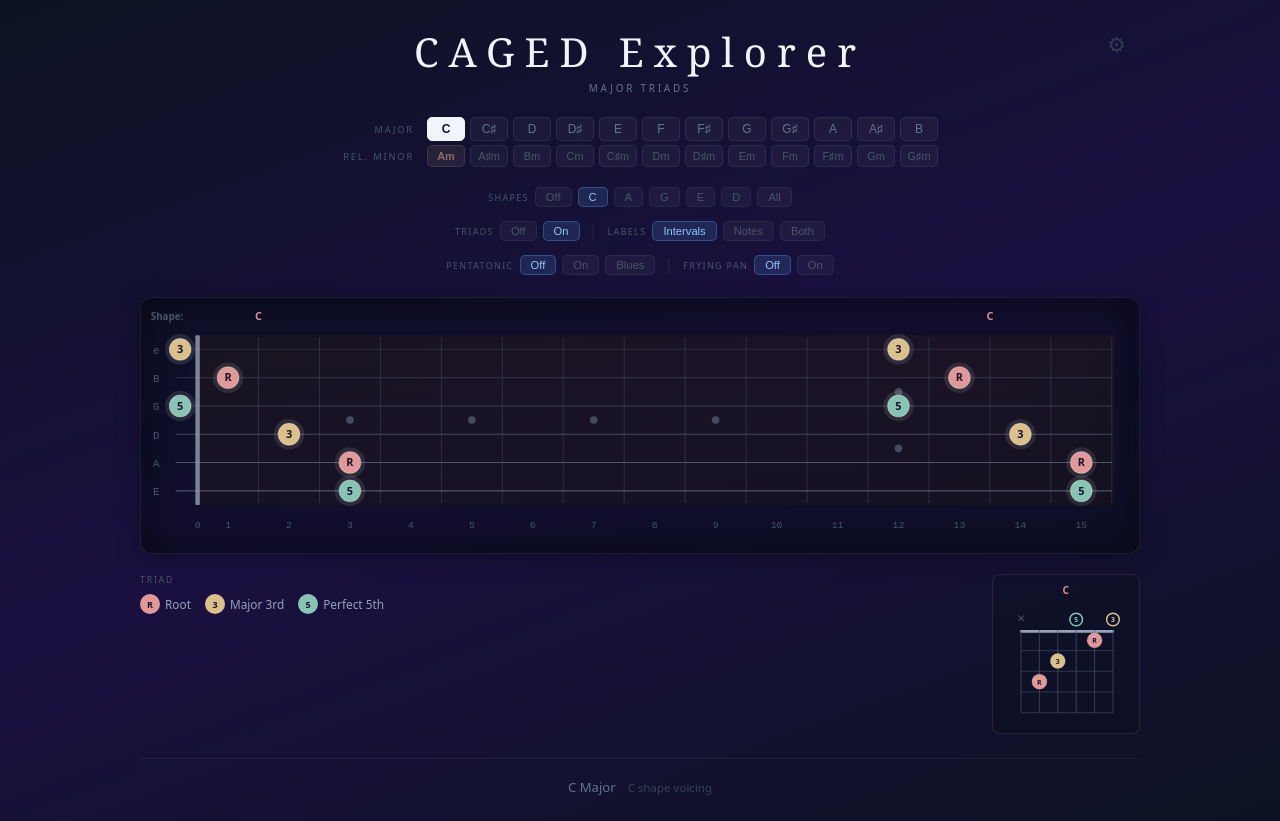
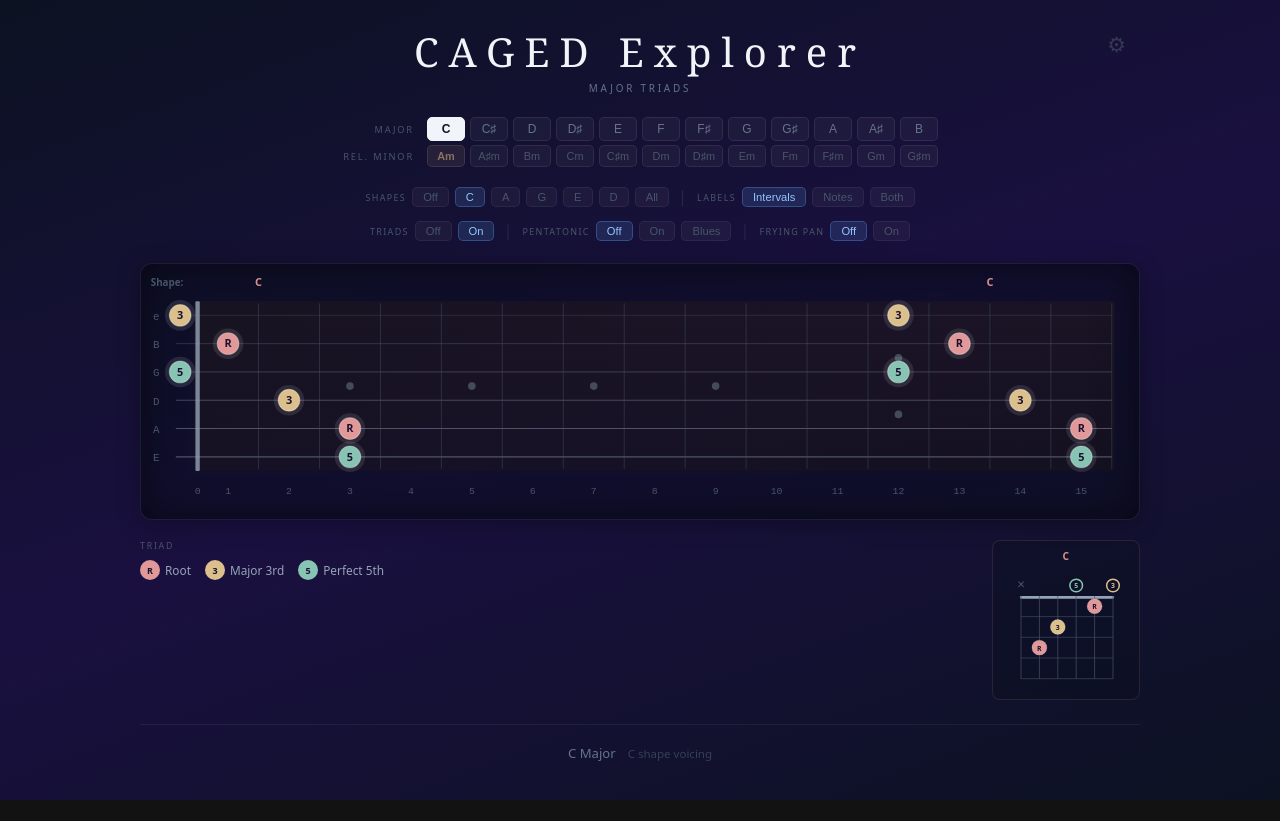
Before and after one commit to tartansandal/caged-explorer, a React (Vite) app: page / in a window 1280 px wide. After the commit the page ends 800 px from the top, so only its background shows below. Built offline with nearby package versions, Linux system fonts and the light colour scheme.

Commit message:
refactor: consolidate control rows from 3 to 2 lines
Move Labels selector onto the Shapes row, and combine Triads,
Pentatonic, and Frying Pan into a single options row.

```diff
--- a/src/App.jsx
+++ b/src/App.jsx
@@ -580,10 +580,16 @@ export default function CAGEDExplorer() {
                 active={activeShape === s} onClick={() => changeShape(s)} />
             );
           })}
+          <span style={STYLE.divider}>│</span>
+          <span style={STYLE.optionLabel}>Labels</span>
+          {["intervals", "notes", "both"].map(m => (
+            <ToggleButton key={m} label={m === "intervals" ? "Intervals" : m === "notes" ? "Notes" : "Both"}
+              active={labelMode === m} onClick={() => setLabelMode(m)} />
+          ))}
         </div>
 
-        {/* Options Row 1: Triads + Labels */}
-        <div style={STYLE.optionRow(14)}>
+        {/* Options Row: Triads + Pentatonic + Frying Pan */}
+        <div style={STYLE.optionRow(22)}>
           <span style={STYLE.optionLabel}>Triads</span>
           <ToggleButton label="Off" active={!showTriads} onClick={() => setShowTriads(false)} />
           <ToggleButton label="On" active={showTriads} onClick={() => setShowTriads(true)} />
@@ -597,15 +603,6 @@ export default function CAGEDExplorer() {
             </>
           )}
           <span style={STYLE.divider}>│</span>
-          <span style={STYLE.optionLabel}>Labels</span>
-          {["intervals", "notes", "both"].map(m => (
-            <ToggleButton key={m} label={m === "intervals" ? "Intervals" : m === "notes" ? "Notes" : "Both"}
-              active={labelMode === m} onClick={() => setLabelMode(m)} />
-          ))}
-        </div>
-
-        {/* Options Row 2: Pentatonic + Overlay */}
-        <div style={STYLE.optionRow(22)}>
           <span style={STYLE.optionLabel}>Pentatonic</span>
           <ToggleButton label="Off" active={pentaScale === "off"} onClick={() => setPentaScale("off")} />
           <ToggleButton label="On" active={pentaScale === "pentatonic"} onClick={() => setPentaScale("pentatonic")} />
```
